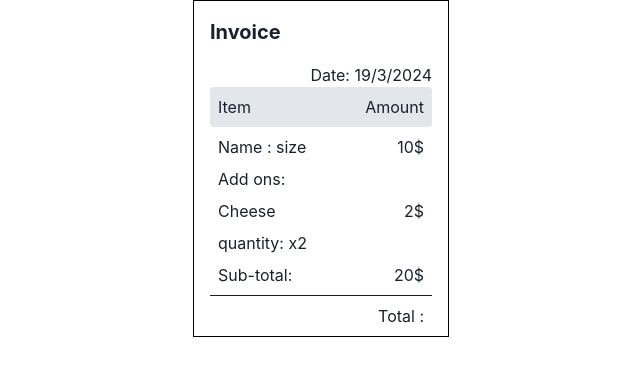
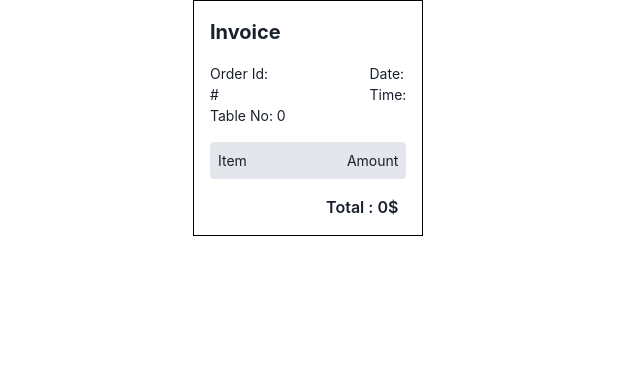
Before and after one commit to Toushik-Ahmed/Eatery-Frontend, a Next.js app in the folder eatery/: page /invoice in a window 1280 px wide. Shown: the top 376 px of the page, without its empty margins (319-959 px from the left). Built offline with nearby package versions, Linux system fonts and the light colour scheme.

Commit message:
invoice state management done

```diff
--- a/eatery/package.json
+++ b/eatery/package.json
@@ -14,6 +14,7 @@
     "@emotion/styled": "^11.13.0",
     "@reduxjs/toolkit": "^2.2.7",
     "axios": "^1.7.7",
+    "date-fns": "^4.1.0",
     "framer-motion": "^11.5.4",
     "next": "14.2.8",
     "react": "^18",
--- a/eatery/src/components/posComponent/Cards.tsx
+++ b/eatery/src/components/posComponent/Cards.tsx
@@ -100,46 +100,46 @@ const Cards = (props: Props) => {
             >
               <HStack spacing={{ base: 3, md: 6 }}>
                 <Button
-                  bg={meal === "All Items" ? "#ff5841" : "white"}
+                  bg={meal === "All Items" ? "#7e16f6" : "white"}
                   textColor={meal === "All Items" ? "white" : "black"}
                   onClick={() => setMealTime("All Items")}
-                  _hover={{ background: "#ff5841", textColor: "white" }}
+                  _hover={{ background: "#14967e", textColor: "white" }}
                 >
                   All Items
                 </Button>
 
                 <Button
-                  bg={meal === "All Day" ? "#ff5841" : "white"}
+                  bg={meal === "All Day" ? "#14967e" : "white"}
                   textColor={meal === "All Day" ? "white" : "black"}
                   onClick={() => setMealTime("All Day")}
-                  _hover={{ background: "#ff5841", textColor: "white" }}
+                  _hover={{ background: "#14967e", textColor: "white" }}
                 >
                   All Day
                 </Button>
 
                 <Button
-                  bg={meal === "Breakfast" ? "#ff5841" : "white"}
+                  bg={meal === "Breakfast" ? "#14967e" : "white"}
                   textColor={meal === "Breakfast" ? "white" : "black"}
                   onClick={() => setMealTime("Breakfast")}
-                  _hover={{ background: "#ff5841", textColor: "white" }}
+                  _hover={{ background: "#14967e", textColor: "white" }}
                 >
                   Breakfast
                 </Button>
 
                 <Button
-                  bg={meal === "Lunch" ? "#ff5841" : "white"}
+                  bg={meal === "Lunch" ? "#14967e" : "white"}
                   textColor={meal === "Lunch" ? "white" : "black"}
                   onClick={() => setMealTime("Lunch")}
-                  _hover={{ background: "#ff5841", textColor: "white" }}
+                  _hover={{ background: "#14967e", textColor: "white" }}
                 >
                   Lunch
                 </Button>
 
                 <Button
-                  bg={meal === "Dinner" ? "#ff5841" : "white"}
+                  bg={meal === "Dinner" ? "#14967e" : "white"}
                   textColor={meal === "Dinner" ? "white" : "black"}
                   onClick={() => setMealTime("Dinner")}
-                  _hover={{ background: "#ff5841", textColor: "white" }}
+                  _hover={{ background: "#14967e", textColor: "white" }}
                 >
                   Dinner
                 </Button>
@@ -155,12 +155,13 @@ const Cards = (props: Props) => {
               <Stack spacing={{ base: 3, md: 16 }}>
                 {categories.map((category, index) => (
                   <Button
-                    bg={category === selectedCategory ? "#ff5841" : "white"}
+                    bg={category === selectedCategory ? "#14967e" : "white"}
                     textColor={
                       category === selectedCategory ? "white" : "black"
                     }
-                    _hover={{ background: "#ff5841", textColor: "white" }}
-                    borderRightRadius={"full"}
+                    _hover={{ background: "#14967e", textColor: "white" }}
+                    borderBottomLeftRadius={"full"}
+                    borderTopRightRadius={"full"}
                     w={"fit"}
                     onClick={() => setSelectedCategory(category)}
                     key={index}
@@ -175,15 +176,6 @@ const Cards = (props: Props) => {
               {categories.map((category, index) => (
                 <Box mx={{ base: "4", md: "4" }} key={index}>
                   <Stack spacing={{ base: "4", md: "6" }}>
-                    {/* <Text
-                    fontSize={{ base: "xl", md: "2xl" }}
-                    fontWeight={"semiBold"}
-                    w={"fit"}
-                    textColor={"#ff5841"}
-                    onClick={() => setSelectedCategory(category)}
-                  >
-                    {category}
-                  </Text> */}
                     {selectedCategory === category && (
                       <Grid
                         templateColumns={{
--- a/eatery/src/components/posComponent/Invoice.tsx
+++ b/eatery/src/components/posComponent/Invoice.tsx
@@ -1,26 +1,33 @@
 "use client";
 
-import { AppDispatch, RootState } from "@/redux/store";
+import { RootState } from "@/redux/store";
 import { Box, Flex, Spacer, Stack, Text } from "@chakra-ui/react";
-import { useSearchParams } from "next/navigation";
 import React, { useEffect, useState } from "react";
-import { useDispatch, useSelector } from "react-redux";
+import { useSelector } from "react-redux";
 import { OrderDetails } from "@/redux/Pos/PlaceOrderSlice";
+import { format } from "date-fns";
 
 type Props = {};
 
 const Invoice = (props: Props) => {
-  const dispatch = useDispatch<AppDispatch>();
-  /* const searchParams = useSearchParams();
+  const list = useSelector((state: RootState) => state.placeOrder);
 
-  const Value = searchParams.get("orderdetails"); */
-  const list = useSelector((state: RootState) => state.placeOrder);
+  useEffect(() => {
+    console.log(list.orderDetails.tableNo);
+  }, [list]);
+
+  const formattedDate = list.orderDetails.createdAt
+    ? format(new Date(list.orderDetails.createdAt), "dd-MM-yyyy")
+    : "";
+  const formattedTime = list.orderDetails.createdAt
+    ? format(new Date(list.orderDetails.createdAt), "hh:mm a")
+    : "";
 
   return (
     <Box
       borderWidth={"1px"}
       borderColor={"black"}
-      w={"20vw"}
+      w={"18vw"}
       mx={"40vw"}
       px={"4"}
     >
@@ -30,50 +37,57 @@ const Invoice = (props: Props) => {
         </Text>
       </Box>
       <Flex>
-        {list.orderDetails.tableNo ? (
-          <Box mb={"4"}>
-            <Text>Order Id: </Text>
+        <Box mb={"4"} fontSize={"sm"}>
+          <Text>Order Id:</Text>
+          <Text>#{list.orderDetails._id} </Text>
           <Text>Table No: {list.orderDetails.tableNo}</Text>
         </Box>
-        ) : (
-          ""
-        )}
+
         <Spacer />
-        <Box>Date: 19/3/2024</Box>
+        <Box fontSize={"sm"}>
+          <Text>Date: {formattedDate}</Text>
+          <Text>Time: {formattedTime}</Text>
+        </Box>
       </Flex>
-      <Box bg={"#e3e7ec"} p={"2"} borderRadius={"4"}>
+      <Box bg={"#e3e7ec"} p={"2"} borderRadius={"4"} fontSize={"sm"}>
         <Flex>
           <Text>Item</Text>
           <Spacer />
           <Text>Amount</Text>
         </Flex>
       </Box>
-      <Box p={"2"} borderBottom={"1px"}>
+      {list.orderDetails.menuItems.map((item, index) => (
+        <Box p={"2"}  borderBottomWidth={"1px"} borderBottomColor={"gray.400"} key={index} fontSize={"sm"}>
           <Stack spacing={"2"}>
             <Flex>
-            <Text>Name : size</Text>
+              <Text>
+                {item.itemName} : {item.selectedSize}
+              </Text>
               <Spacer />
-            <Text>10$</Text>
+              <Text>{item.unitPrice}$</Text>
             </Flex>
             <Text>Add ons:</Text>
-          <Flex>
-            <Text>Cheese</Text>
+            {item.addOns.map((addon, index) => (
+              <Flex key={index}>
+                <Text>{addon.name}</Text>
                 <Spacer />
-            <Text>2$</Text>
+                <Text>{addon.addonPrice}$</Text>
               </Flex>
+            ))}
 
-          <Text>quantity: x2</Text>
+            <Text>quantity: x {item.quantity}</Text>
 
             <Flex>
               <Text>Sub-total:</Text>
               <Spacer />
-            <Text>20$</Text>
+              <Text>{item.sellingPrice}$</Text>
             </Flex>
           </Stack>
         </Box>
-      <Box p={"2"}>
+      ))}
+      <Box pr={"2"} py={"4"}>
         <Flex justifyContent={"right"}>
-          <Text>Total : </Text>
+          <Text fontSize={"md"} fontWeight={"semibold"}>Total : {list.orderDetails.totalPrice}$</Text>
         </Flex>
       </Box>
     </Box>
--- a/eatery/src/components/posComponent/OrderSummery.tsx
+++ b/eatery/src/components/posComponent/OrderSummery.tsx
@@ -1,5 +1,5 @@
 "use client";
-import { addPlaceOrderInfo, placeOrder } from "@/redux/Pos/PlaceOrderSlice";
+import { placeOrder } from "@/redux/Pos/PlaceOrderSlice";
 import { AppDispatch, RootState } from "@/redux/store";
 import { MdOutlineAccessTime } from "react-icons/md";
 import { RiDeleteBin6Fill } from "react-icons/ri";
@@ -26,7 +26,6 @@ type Props = {};
 
 const OrderSummery = (props: Props) => {
   const router = useRouter();
-  const [a, setA] = useState<number>(0);
   const dispatch = useDispatch<AppDispatch>();
   const [selectedSizes, setSelectedSizes] = useState<{ [key: string]: string }>(
     {}
@@ -39,14 +38,6 @@ const OrderSummery = (props: Props) => {
   const [preparationTime, setPreparationTime] = useState<number>(0);
   const [unitPrice, setUnitPrice] = useState<number>(0);
   const listOfItems = useSelector((state: RootState) => state.orderInfo);
-
-  const list = useSelector((state: RootState) => state.placeOrder);
-
-  useEffect(() => {
-    setA(list.orderDetails.tableNo);
-  }, [list]);
-
-  console.log(a);
 
   const calculateUnitPrice = () => {
     listOfItems.orderedItems.forEach((item) => {
@@ -197,17 +188,14 @@ const OrderSummery = (props: Props) => {
         0
       ),
     };
-   dispatch(addPlaceOrderInfo(orderDetails));
-     dispatch(placeOrder(orderDetails));
-
-    //const serializedOrderDetails = JSON.stringify(list.orderDetails);
+    dispatch(placeOrder(orderDetails));
     router.push(`/invoice`);
   };
   return (
     <Box
       borderWidth="1px"
       borderRadius="md"
-      bg={"#FFFFF6"}
+      bg={"#f0efe8"}
       w={["fit", "fit", "40vw", "20vw"]}
       h={["fit", "fit", "fit", "fit"]}
     >
@@ -364,7 +352,7 @@ const OrderSummery = (props: Props) => {
           <Box
             as="button"
             borderRadius="md"
-            bg="#ff5841"
+            bg="#fa123f"
             color="white"
             p={["1", "1", "2"]}
             onClick={handleSendOrder}
--- a/eatery/src/redux/Pos/MenuItemSlice.ts
+++ b/eatery/src/redux/Pos/MenuItemSlice.ts
@@ -56,4 +56,3 @@ export const getmenuItems = createAsyncThunk("menu/menuItems", async () => {
 });
 
 export default MenuItemSlice.reducer;
-//   export const { getmenuItems } = MenuItemSlice.actions;
--- a/eatery/src/redux/Pos/PlaceOrderSlice.ts
+++ b/eatery/src/redux/Pos/PlaceOrderSlice.ts
@@ -1,6 +1,7 @@
 import { createAsyncThunk, createSlice, PayloadAction } from "@reduxjs/toolkit";
 import axios from "axios";
 export interface OrderDetails {
+  _id?: string;
   tableNo: number;
   tableStatus: string;
   menuItems: {
@@ -25,11 +26,12 @@ export interface OrderDetails {
   }[];
   preparationTime: number;
   totalPrice: number;
+  createdAt?: string;
 }
-
 
 interface PlaceOrderState {
   orderDetails: OrderDetails;
+  status: string;
 }
 const initialState: PlaceOrderState = {
   orderDetails: {
@@ -39,23 +41,29 @@ const initialState: PlaceOrderState = {
     preparationTime: 0,
     totalPrice: 0,
   },
+  status: "",
 };
 
 export const PlaceOrderSlice = createSlice({
   name: "placeorder",
   initialState,
   reducers: {
-    addPlaceOrderInfo: (state, action: PayloadAction<OrderDetails>) => {
+    /* addPlaceOrderInfo: (state, action: PayloadAction<OrderDetails>) => {
       return { ...state, ...action.payload };
-    },
+    }, */
   },
   extraReducers: (builder) => {
-    builder.addCase(
-      placeOrder.fulfilled,
-      (state, action: PayloadAction<OrderDetails>) => {
-        state.orderDetails = action.payload;
-      }
-    );
+    builder
+      .addCase(
+        placeOrder.fulfilled,
+        (state, action: PayloadAction<OrderDetails>) => {
+          state.orderDetails = action.payload;
+          state.status = "success";
+        }
+      )
+      .addCase(placeOrder.pending, (state) => {
+        state.status = "loading";
+      });
   },
 });
 
@@ -65,14 +73,8 @@ export const placeOrder = createAsyncThunk(
     const response = await axios.post("http://localhost:5000/pos/new", {
       orderDetails,
     });
-    return response.data.order;
+    return response.data;
   }
 );
 
 export default PlaceOrderSlice.reducer;
-export const { addPlaceOrderInfo } = PlaceOrderSlice.actions;
-
-/* export const getOrders = createAsyncThunk("placeorder/getOrders", async () => {
-  const response = await axios.get("http://localhost:5000/pos/orders");
-  return response.data;
-}); */
```
Also changed, not shown: 1 other file (tests, documents, lock files or other folders). Lines whose indentation alone changed are shown as unchanged.
